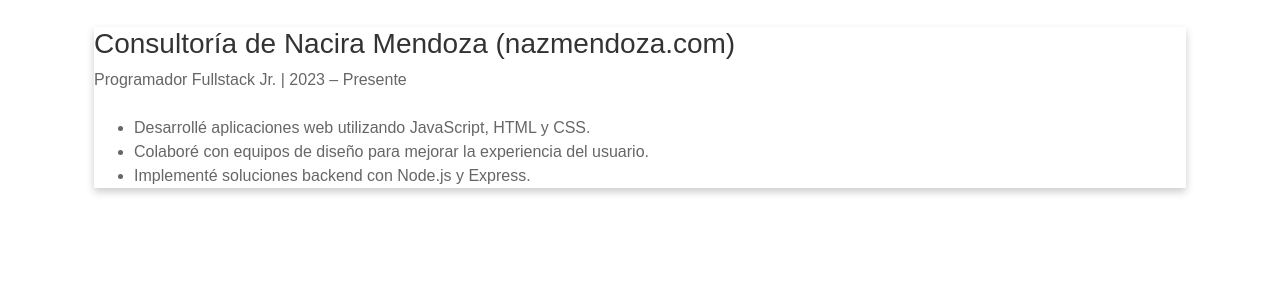
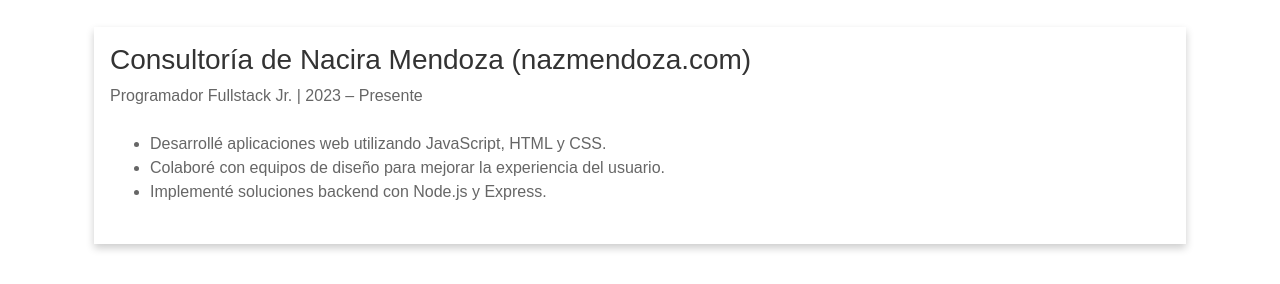
Before and after one commit to EduardoCarbajalM/Portafolio, a plain HTML site: page index.html in a window 1280 px wide. Shown: the part 516-800 px from the top of the page. Drawn offline with nearby package versions, Linux system fonts and the light colour scheme.

Commit message:
se agrego padding al contenedor de experiencia laboral

```diff
--- a/index.html
+++ b/index.html
@@ -56,7 +56,7 @@
       <section id="experiencia-laboral" class="py-12 md:py-20">
         <div class="container mx-auto px-4 md:px-6">
           <h2 class="text-3xl font-bold mb-8">Experiencia Laboral</h2>
-          <div class="bg-background rounded-lg shadow-lg p-6 animate-fade-in sombra-inferior padding:60px">
+          <div class="bg-background rounded-lg shadow-lg p-6 animate-fade-in sombra-inferior padding:60px" style="padding: 1rem;">
             <h3 class="text-xl font-bold mb-2">Consultoría de Nacira Mendoza (nazmendoza.com)</h3>
             <p class="text-muted-foreground mb-4">Programador Fullstack Jr. | 2023 – Presente</p>
             <ul class="list-disc pl-6 text-muted-foreground mb-4">
```
Also changed, not shown: style.css (indentation only).
